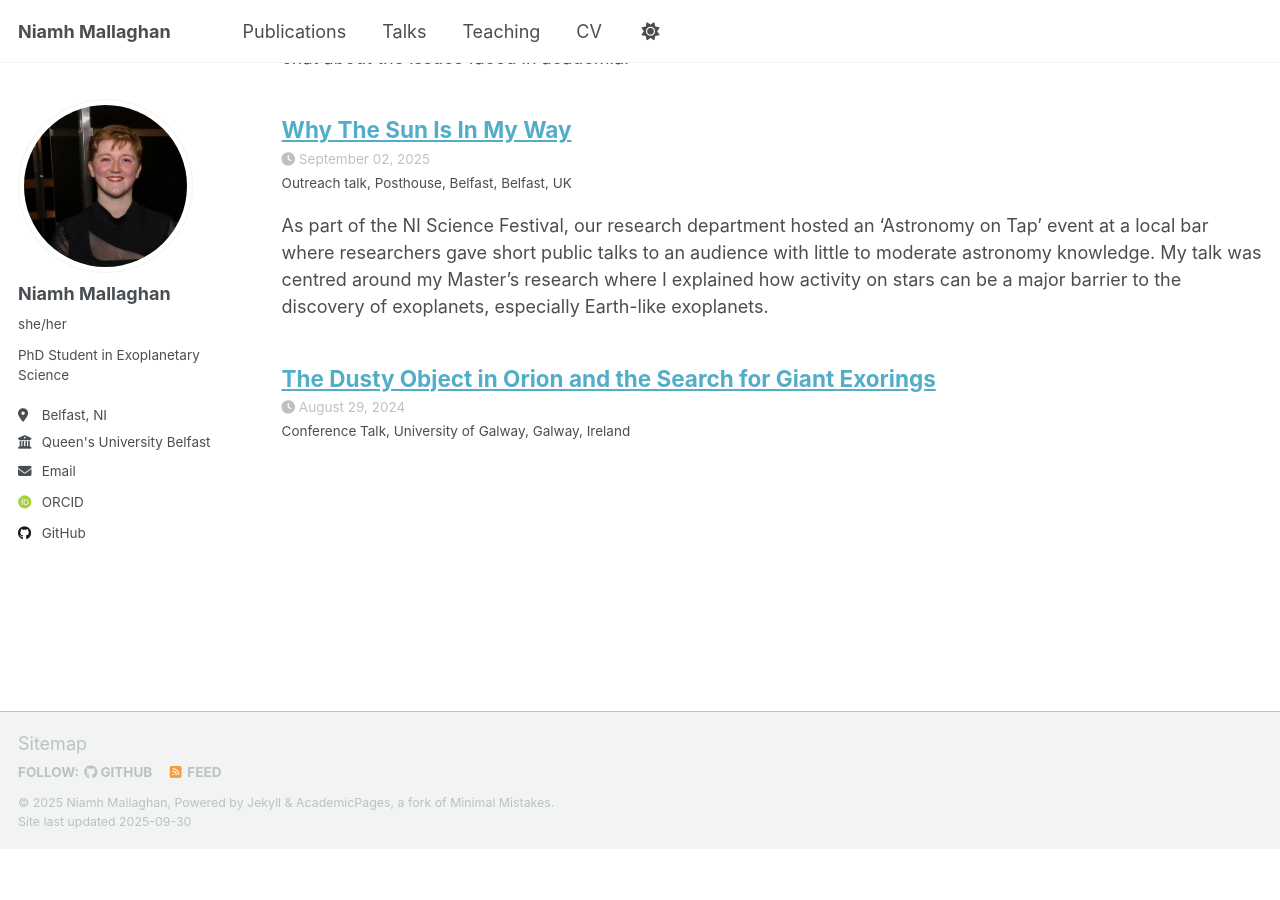
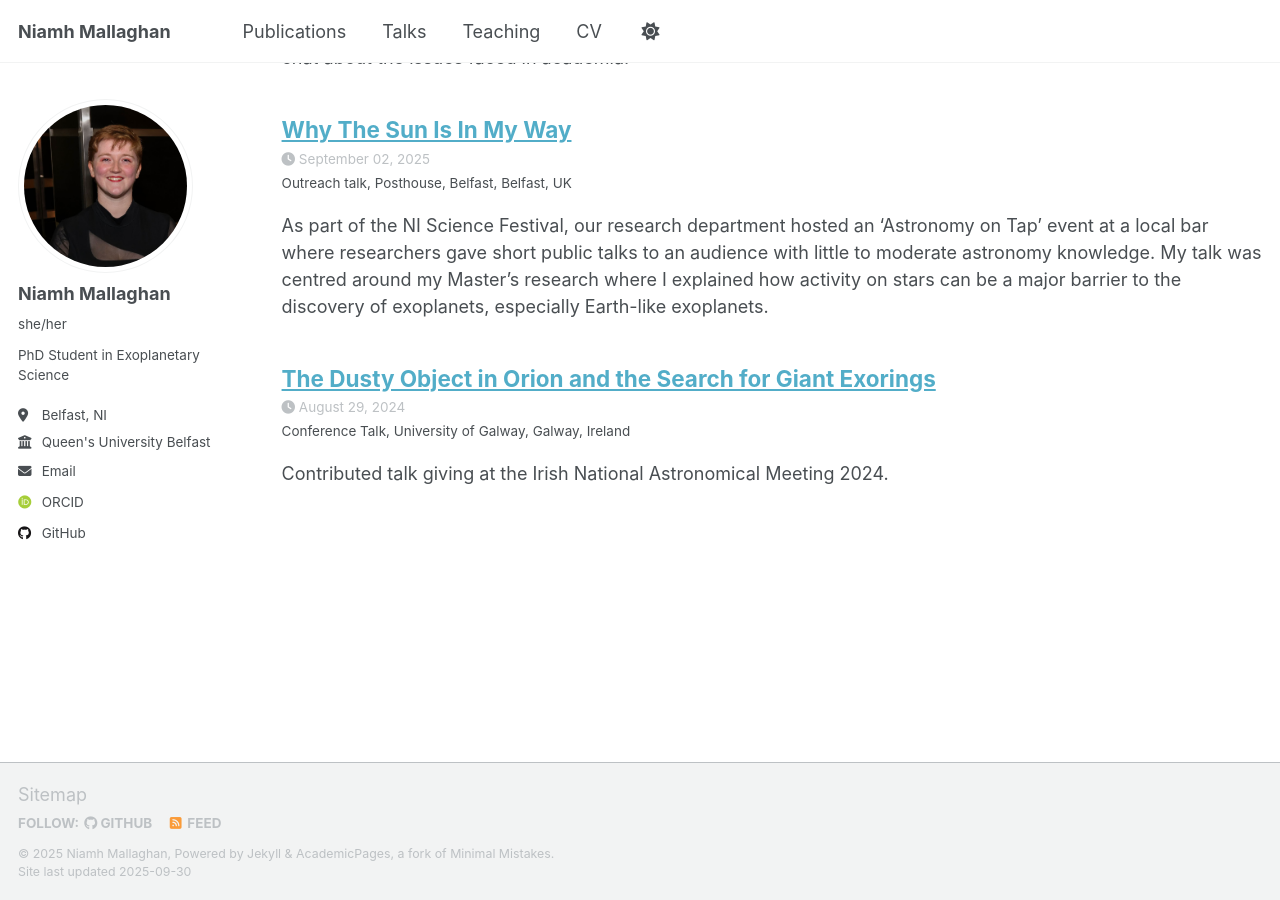
Before and after one commit to nmallaghan/nmallaghan.github.io, a Jekyll site: the page built from _pages/talks.html, in a window 1280 px wide and 900 px high, scrolled down 570 px. Built offline with Jekyll 4.4.1, drawn with Linux system fonts in a browser that asks for light colours; some web fonts are replaced; a script that is not in the unit is left out; before the commit the page ends 1419 px from its top, so only the background shows below that.

Commit message:
Update talk-4.md

```diff
--- a/_talks/talk-4.md
+++ b/_talks/talk-4.md
@@ -7,3 +7,5 @@ venue: "University of Galway"
 date: 29-08-2024
 location: "Galway, Ireland"
 ---
+
+Contributed talk giving at the Irish National Astronomical Meeting 2024.
```
